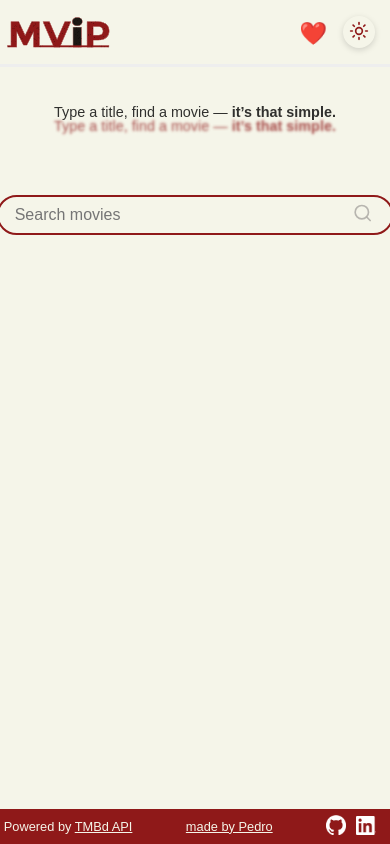
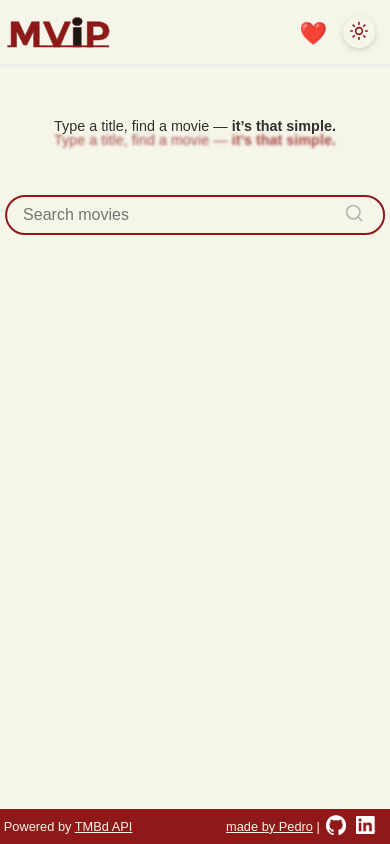
Before and after one commit to Pedrocas74/MoovieFinder, a React (Vite) app: page / in a window 390 px wide. Built offline with nearby package versions, Linux system fonts and the light colour scheme.

Commit message:
Finish responsive design

```diff
--- a/src/App.css
+++ b/src/App.css
@@ -23,7 +23,7 @@
   width: 100%;
   text-align: center;
   position: absolute;
-  top: 2em;
+  top: 5vh;
   opacity: 0.8;
   text-shadow: 0px 1em 0.2em #8f1919;
 }
@@ -55,7 +55,7 @@
 
 .introduction,
 .guide {
-  font-size: clamp(0.9rem, 2vw, 1.2rem);
+  font-size: clamp(0.9rem, 2vw, 1rem);
 }
 
 /*-------------- FAVORITE PAGE ---------- */
--- a/src/components/Footer.jsx
+++ b/src/components/Footer.jsx
@@ -19,14 +19,15 @@ export default function Footer({ darkMode }) {
           TMBd API
         </a>
       </span>
+      <div className={styles.socials}>
       <span className={styles.pedro}>
         <a
           href="https://pedromagalhaes.vercel.app/"
           target="_blank"
           rel="noopener noreferrer"
-        >made by Pedro</a>
+        >made by Pedro</a> |
       </span>
-      <div className={styles.socials}>
+
         <a
           href="https://github.com/Pedrocas74"
           target="_blank"
--- a/src/styles/Footer.module.css
+++ b/src/styles/Footer.module.css
@@ -18,4 +18,9 @@ footer a {
 
 .socials {
     margin-right: 10px;
+    display: flex;
+    align-items: center;
 }
+.pedro {
+  margin-right: 0.5em;
+}
--- a/src/styles/SearchBar.module.css
+++ b/src/styles/SearchBar.module.css
@@ -1,7 +1,9 @@
 .searchForm {
-    margin: 0 auto;
-    position: relative;
     top: 10vh;
+    position: absolute;
+    top: 50%;
+    left: 50%;
+    transform: translate(-50%, -50%);
 }
 
 .searchForm label {
@@ -19,7 +21,7 @@
     height: clamp(2em, 2.5em, 3em);
     padding: 0.5em 3em 0.5em 1em;
     border-radius: 20px;
-    width: 47vh;
+    width: 45vh;
     font-size: clamp(0.9rem, 1rem, 1.1rem);
 }
 
@@ -30,10 +32,9 @@
     cursor: pointer;
     color: rgba(112, 108, 108, 0.918);
 }
-.searchForm {
-    position: absolute;
-    top: 50%;
-    left: 50%;
-    transform: translate(-50%, -50%);
-    margin: 0;
+
+@media (width >= 1024px) {
+    .searchForm input {
+        width: 50vh;
+    }
 }
```
